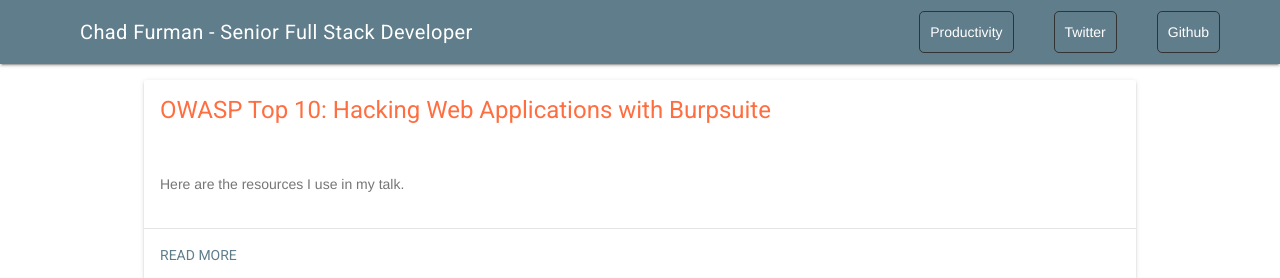
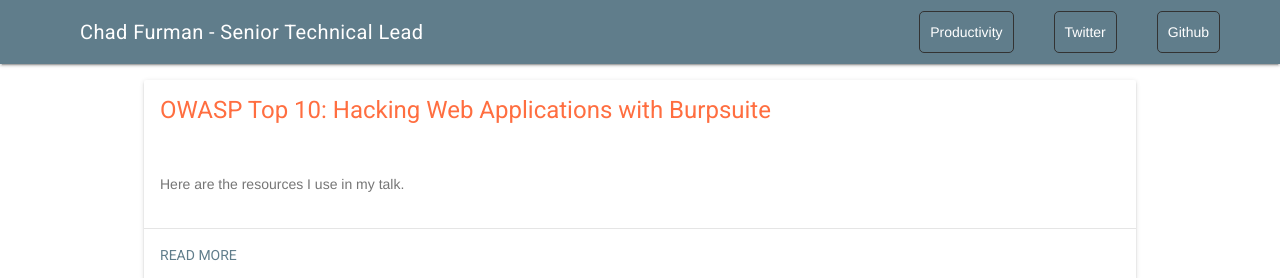
Before and after one commit to chadfurman/chadfurman.github.io, a Jekyll site: the page built from index.html, in a window 1280 px wide. Shown: the top 278 px of the page. Built offline with Jekyll 4.4.1, drawn with Linux system fonts in a browser that asks for light colours; Markdown is read by kramdown in place of the engine named in the settings.

Commit message:
updated config

```diff
--- a/_config.yml
+++ b/_config.yml
@@ -1,8 +1,8 @@
 # Site settings
-title: Chad Furman - Senior Full Stack Developer
+title: Chad Furman - Senior Technical Lead
 email: chad@chadfurman.com
 description: > # this means to ignore newlines until "baseurl:"
-  Specializing in building REST APIs and Single-page applications in ES5/ES6/PHP. [:
+  Specializing in building APIs and SPAs for enterprises that value security [:
 baseurl: "" # the subpath of your site, e.g. /blog/
 url: "https://chads.website" # the base hostname & protocol for your site
 twitter_username: chadfurman
```
